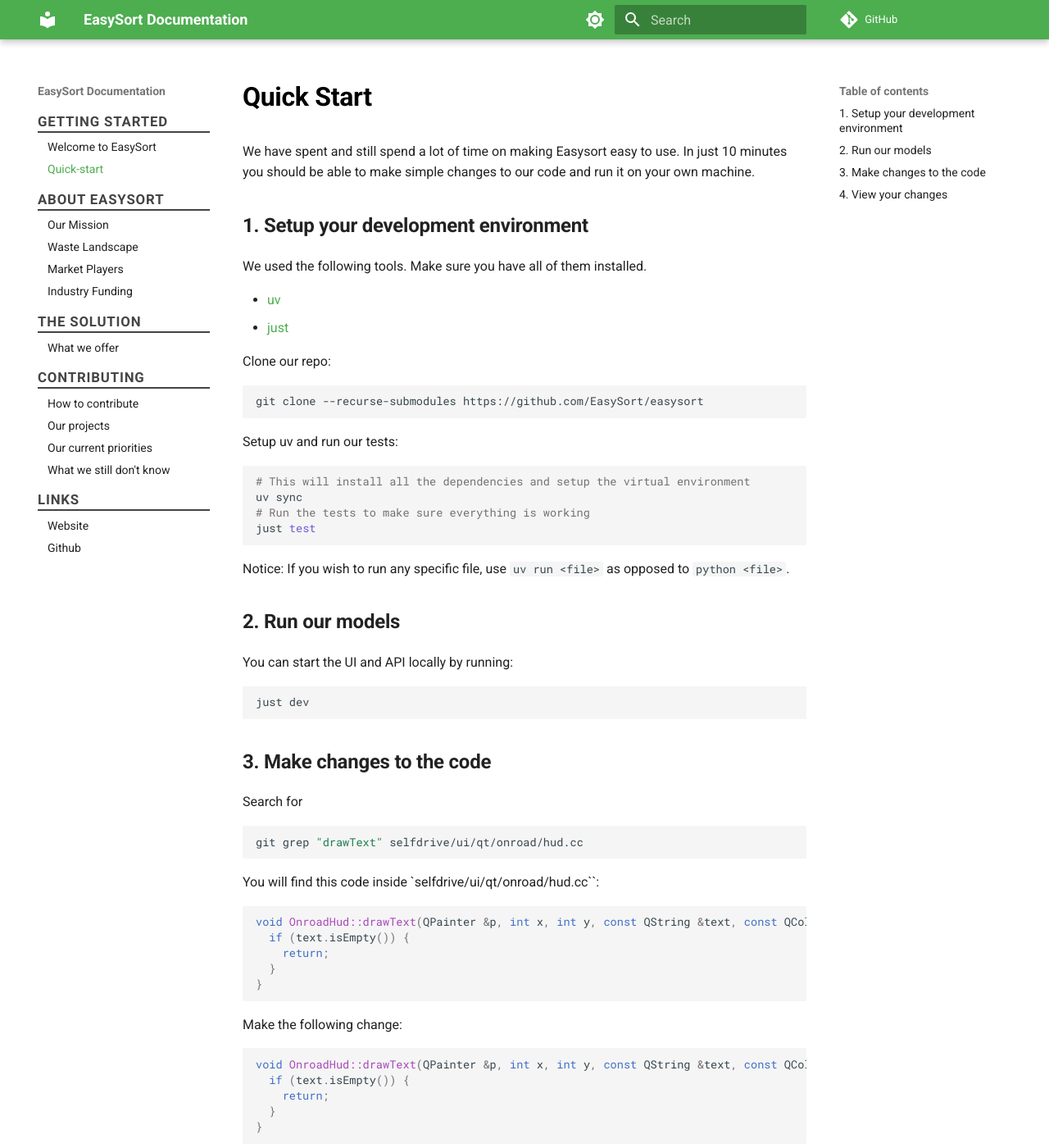
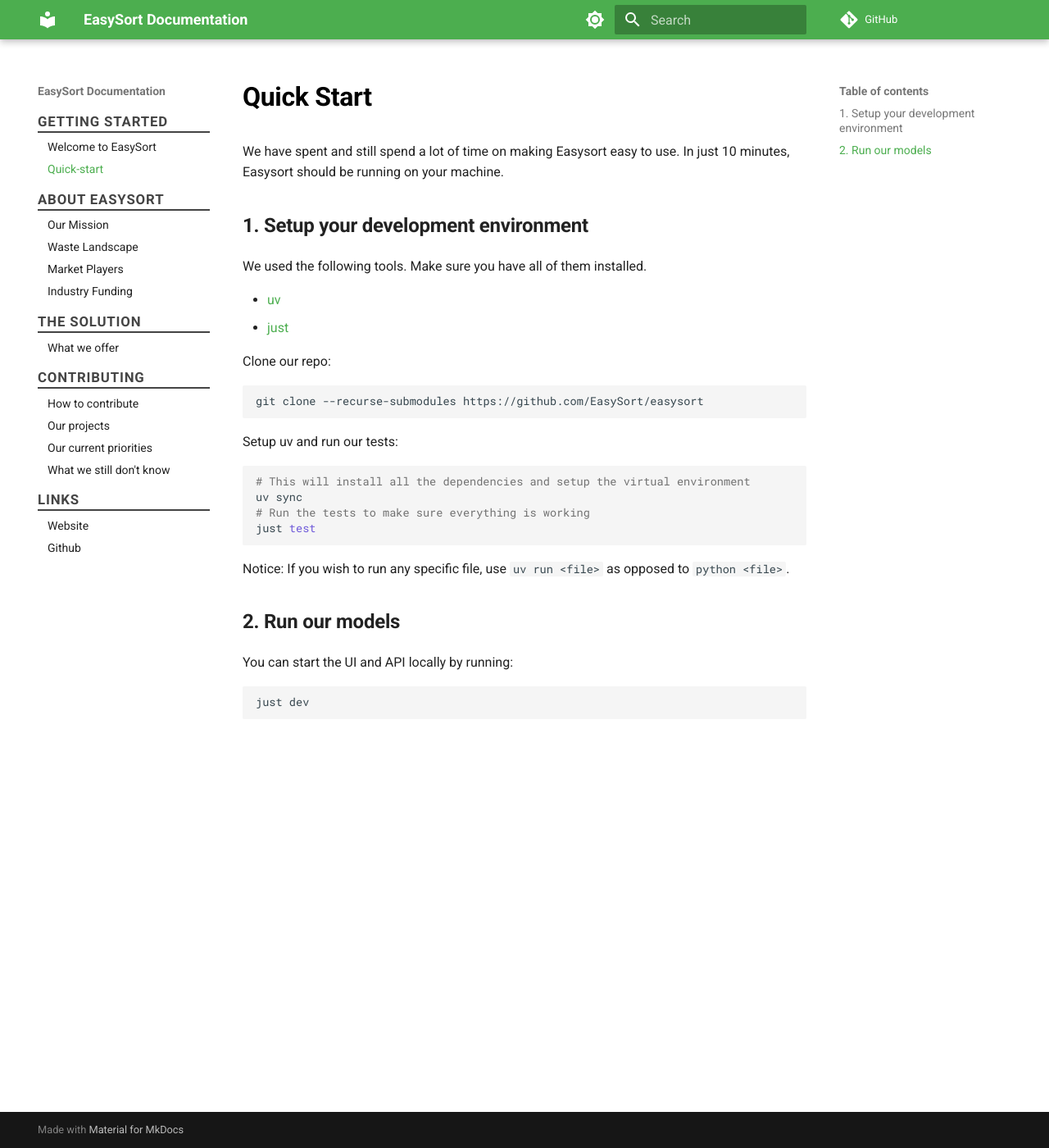
Before and after one commit to Easysort/Easysort, an MkDocs documentation site: the page built from docs/getting-started/quick-start.md, in a window 1280 px wide and 1400 px high. Shown: the whole window at 82% size. Built offline with MkDocs 1.6.1 and Material for MkDocs 9.7.7, drawn with Linux system fonts in a browser that asks for light colours; comment, search, counter and statistics services are not loaded; some of the changed text lies outside the part shown.

Commit message:
update quick start

````diff
--- a/docs/getting-started/quick-start.md
+++ b/docs/getting-started/quick-start.md
@@ -1,6 +1,8 @@
 # Quick Start
 
-We have spent and still spend a lot of time on making Easysort easy to use. In just 10 minutes you should be able to make simple changes to our code and run it on your own machine.
+We have spent and still spend a lot of time on making Easysort easy to use. In just 10 minutes, Easysort should be running on your machine.
+
+ <!-- In just 10 minutes you should be able to make simple changes to our code and run it on your own machine. -->
 
 ## 1. Setup your development environment
 
@@ -34,7 +36,7 @@
 just dev
 ```
 
-## 3. Make changes to the code
+<!-- ## 3. Make changes to the code
 
 Search for
 
@@ -70,4 +72,4 @@
 
 ```bash
 just dev
-```
+``` -->
````
